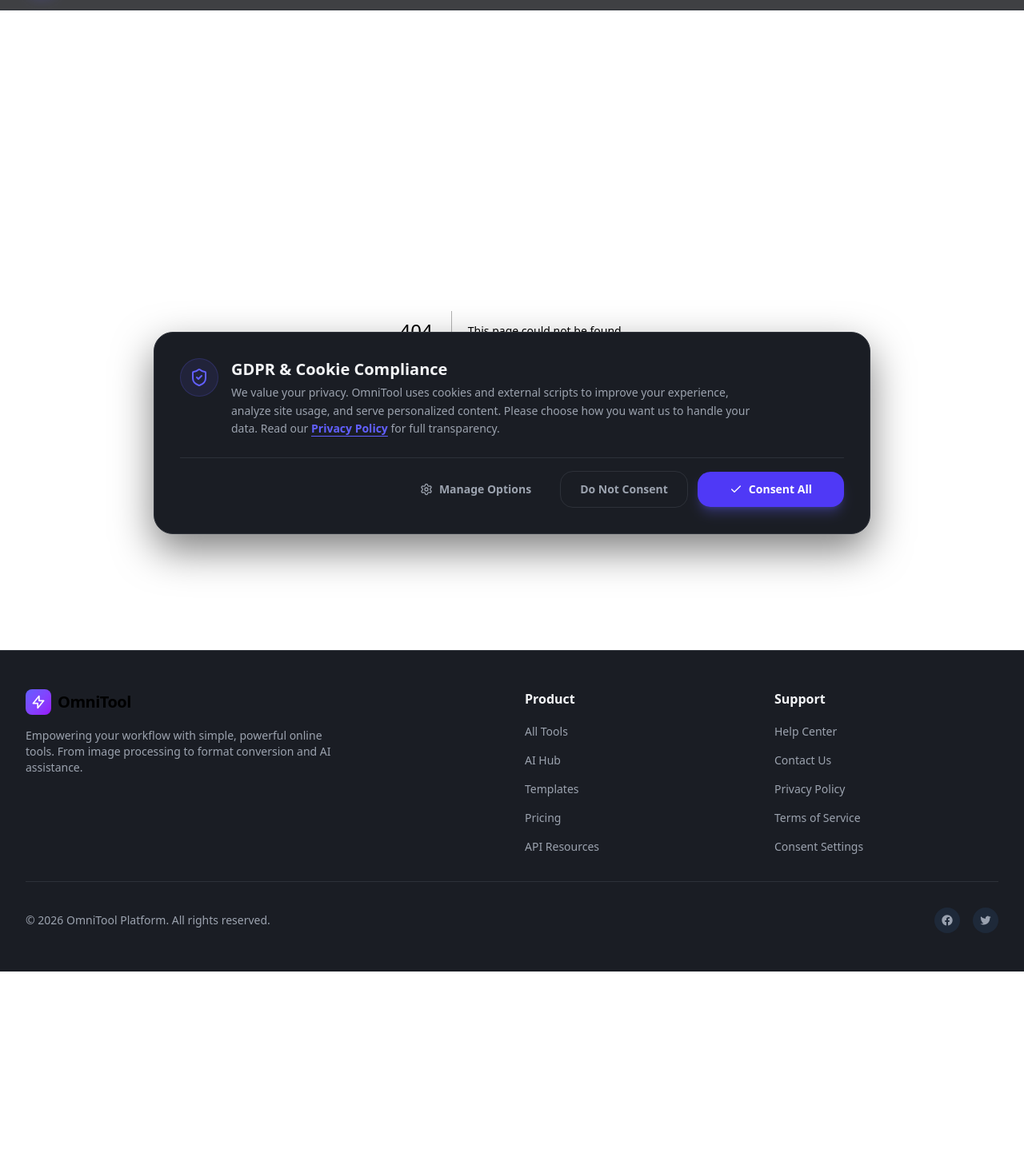
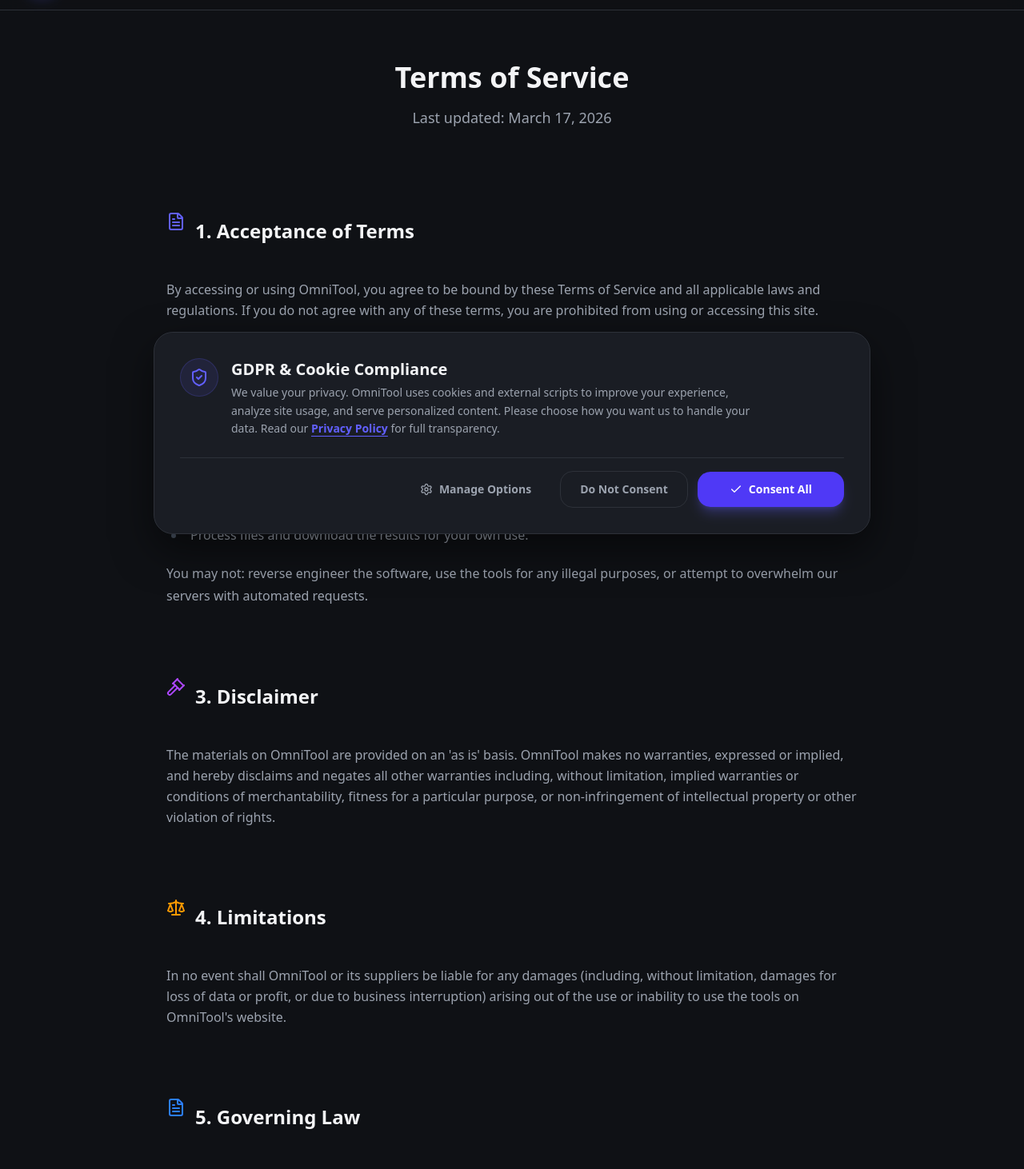
Before and after one commit to abbasshahid/omanitool, a Next.js app: page /terms in a window 1280 px wide. Before the commit this address had no page. Shown: the part 100-1562 px from the top of the page at 80% size. Before the commit the page ends 1315 px from the top, so only its background shows below. Built offline with nearby package versions, Linux system fonts and the light colour scheme.

Commit message:
remove extra pages in footer

```diff
--- /dev/null
+++ b/src/app/terms/page.tsx
@@ -0,0 +1,78 @@
+import { FileText, Shield, Gavel, Scale } from 'lucide-react';
+import { constructMetadata } from '@/lib/seo';
+
+export const metadata = constructMetadata({
+  title: 'Terms of Service - OmniTool',
+  description: 'Read the terms and conditions for using the OmniTool platform. Understand your rights and responsibilities.',
+  canonical: '/terms',
+});
+
+export default function TermsPage() {
+  return (
+    <div className="container mx-auto max-w-4xl px-4 py-16">
+      <div className="text-center mb-16">
+        <h1 className="text-4xl font-bold text-[var(--color-text-main)] mb-4">Terms of Service</h1>
+        <p className="text-[var(--color-text-muted)] text-lg">Last updated: {new Date().toLocaleDateString('en-US', { month: 'long', day: 'numeric', year: 'numeric' })}</p>
+      </div>
+
+      <div className="prose prose-invert max-w-none space-y-12">
+        <section>
+          <div className="flex items-center gap-3 mb-4">
+            <FileText className="w-6 h-6 text-indigo-500" />
+            <h2 className="text-2xl font-bold text-[var(--color-text-main)] m-0">1. Acceptance of Terms</h2>
+          </div>
+          <p className="text-[var(--color-text-muted)] leading-relaxed">
+            By accessing or using OmniTool, you agree to be bound by these Terms of Service and all applicable laws and regulations. If you do not agree with any of these terms, you are prohibited from using or accessing this site.
+          </p>
+        </section>
+
+        <section>
+          <div className="flex items-center gap-3 mb-4">
+            <Shield className="w-6 h-6 text-emerald-500" />
+            <h2 className="text-2xl font-bold text-[var(--color-text-main)] m-0">2. Use License</h2>
+          </div>
+          <p className="text-[var(--color-text-muted)] leading-relaxed mb-4">
+            OmniTool provides free online tools for document and image processing. Under this license you may:
+          </p>
+          <ul className="list-disc pl-6 text-[var(--color-text-muted)] space-y-2">
+            <li>Use the tools for personal or commercial productivity purposes.</li>
+            <li>Process files and download the results for your own use.</li>
+          </ul>
+          <p className="text-[var(--color-text-muted)] mt-4">
+            You may not: reverse engineer the software, use the tools for any illegal purposes, or attempt to overwhelm our servers with automated requests.
+          </p>
+        </section>
+
+        <section>
+          <div className="flex items-center gap-3 mb-4">
+            <Gavel className="w-6 h-6 text-purple-500" />
+            <h2 className="text-2xl font-bold text-[var(--color-text-main)] m-0">3. Disclaimer</h2>
+          </div>
+          <p className="text-[var(--color-text-muted)] leading-relaxed">
+            The materials on OmniTool are provided on an 'as is' basis. OmniTool makes no warranties, expressed or implied, and hereby disclaims and negates all other warranties including, without limitation, implied warranties or conditions of merchantability, fitness for a particular purpose, or non-infringement of intellectual property or other violation of rights.
+          </p>
+        </section>
+
+        <section>
+          <div className="flex items-center gap-3 mb-4">
+            <Scale className="w-6 h-6 text-amber-500" />
+            <h2 className="text-2xl font-bold text-[var(--color-text-main)] m-0">4. Limitations</h2>
+          </div>
+          <p className="text-[var(--color-text-muted)] leading-relaxed">
+            In no event shall OmniTool or its suppliers be liable for any damages (including, without limitation, damages for loss of data or profit, or due to business interruption) arising out of the use or inability to use the tools on OmniTool's website.
+          </p>
+        </section>
+
+        <section>
+          <div className="flex items-center gap-3 mb-4">
+            <FileText className="w-6 h-6 text-blue-500" />
+            <h2 className="text-2xl font-bold text-[var(--color-text-main)] m-0">5. Governing Law</h2>
+          </div>
+          <p className="text-[var(--color-text-muted)] leading-relaxed">
+            These terms and conditions are governed by and construed in accordance with international laws and you irrevocably submit to the exclusive jurisdiction of the courts in that State or location.
+          </p>
+        </section>
+      </div>
+    </div>
+  );
+}
--- a/src/components/ads/AdSenseBanner.tsx
+++ b/src/components/ads/AdSenseBanner.tsx
@@ -1,6 +1,6 @@
 'use client';
 
-import { useEffect, useState } from 'react';
+import { useEffect, useState, useRef } from 'react';
 
 interface AdSenseBannerProps {
   dataAdSlot: string;
@@ -16,20 +16,19 @@
   className = '',
 }: AdSenseBannerProps) {
   const [isLoaded, setIsLoaded] = useState(false);
+  const initialized = useRef(false);
 
   useEffect(() => {
-    try {
-      if (typeof window !== "undefined") {
-        // Only load if not already loaded in development (strict mode double mount safety)
-        if (!isLoaded) {
-          ((window as any).adsbygoogle = (window as any).adsbygoogle || []).push({});
-          setIsLoaded(true);
-        }
+    if (typeof window !== "undefined" && (window as any).adsbygoogle && !initialized.current) {
+      try {
+        ((window as any).adsbygoogle = (window as any).adsbygoogle || []).push({});
+        initialized.current = true; // Mark as initialized to prevent duplicate pushes
+        setIsLoaded(true); // Set state to true to hide fallback UI
+      } catch (err) {
+        console.error('AdSense Error:', err);
       }
-    } catch (err) {
-      console.error('AdSense Error:', err);
     }
-  }, [isLoaded]);
+  }, []); // Empty dependency array to run once on mount
 
   return (
     <div className={`w-full overflow-hidden flex justify-center items-center relative ${className}`}>
--- a/src/components/layout/Footer.tsx
+++ b/src/components/layout/Footer.tsx
@@ -26,19 +26,16 @@
             <ul className="space-y-3">
               <li><Link href="/" className="text-[var(--color-text-muted)] hover:text-indigo-400 text-sm transition-colors">All Tools</Link></li>
               <li><Link href="/ai-hub" className="text-[var(--color-text-muted)] hover:text-indigo-400 text-sm transition-colors">AI Hub</Link></li>
-              <li><Link href="#" className="text-[var(--color-text-muted)] hover:text-indigo-400 text-sm transition-colors">Templates</Link></li>
-              <li><Link href="#" className="text-[var(--color-text-muted)] hover:text-indigo-400 text-sm transition-colors">Pricing</Link></li>
-              <li><Link href="#" className="text-[var(--color-text-muted)] hover:text-indigo-400 text-sm transition-colors">API Resources</Link></li>
+              <li><Link href="/donate" className="text-[var(--color-text-muted)] hover:text-indigo-400 text-sm transition-colors">Donation</Link></li>
             </ul>
           </div>
 
           <div>
             <h3 className="font-semibold text-[var(--color-text-main)] mb-4">Support</h3>
             <ul className="space-y-3">
-              <li><Link href="#" className="text-[var(--color-text-muted)] hover:text-indigo-400 text-sm transition-colors">Help Center</Link></li>
-              <li><Link href="#" className="text-[var(--color-text-muted)] hover:text-indigo-400 text-sm transition-colors">Contact Us</Link></li>
+              <li><a href="mailto:admin@omanitool.tech" className="text-[var(--color-text-muted)] hover:text-indigo-400 text-sm transition-colors">Contact Us</a></li>
               <li><Link href="/privacy" className="text-[var(--color-text-muted)] hover:text-indigo-400 text-sm transition-colors">Privacy Policy</Link></li>
-              <li><Link href="#" className="text-[var(--color-text-muted)] hover:text-indigo-400 text-sm transition-colors">Terms of Service</Link></li>
+              <li><Link href="/terms" className="text-[var(--color-text-muted)] hover:text-indigo-400 text-sm transition-colors">Terms of Service</Link></li>
               <li>
                 <button
                   onClick={() => {
```
